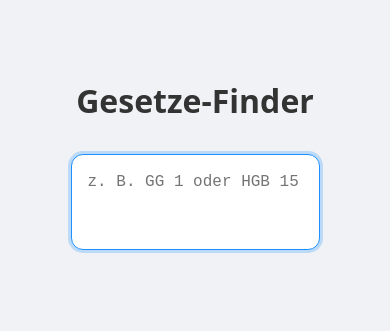
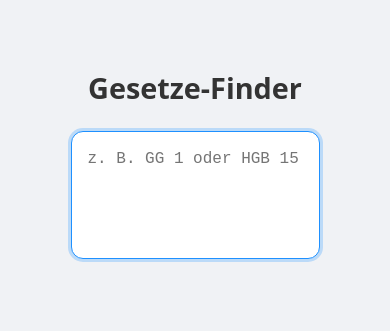
Before and after one commit to DD-65/recht-api, a website: page public/index.html in a window 390 px wide. Shown: the part 242-573 px from the top of the page. Drawn offline with Linux system fonts and the light colour scheme.

Commit message:
improve website on smaller screens

```diff
--- a/public/index.html
+++ b/public/index.html
@@ -3,6 +3,7 @@
 
 <head>
   <meta charset="UTF-8">
+  <meta name="viewport" content="width=device-width, initial-scale=1.0">
   <title>Gesetze-Finder</title>
   <style>
     html,
@@ -23,6 +24,18 @@
       padding: 2rem;
       box-sizing: border-box;
       text-align: center;
+    }
+
+    @media (max-width: 768px) {
+      .container {
+        padding: 1rem;
+      }
+      h1 {
+        margin-bottom: 1.5rem;
+      }
+      textarea {
+        height: 5rem;
+      }
     }
 
     h1 {
@@ -55,6 +68,26 @@
       min-height: 1.5rem;
       text-align: left;
       white-space: pre-wrap;
+    }
+
+    @media (max-width: 768px) {
+      body {
+        font-size: 1.1rem;
+      }
+      .container {
+        padding: 1rem;
+      }
+      h1 {
+        font-size: 1.8rem;
+        margin-bottom: 1.5rem;
+      }
+      textarea {
+        height: 8rem;
+        font-size: 1rem;
+      }
+      #out {
+        font-size: 1rem;
+      }
     }
 
     .loader {
```
